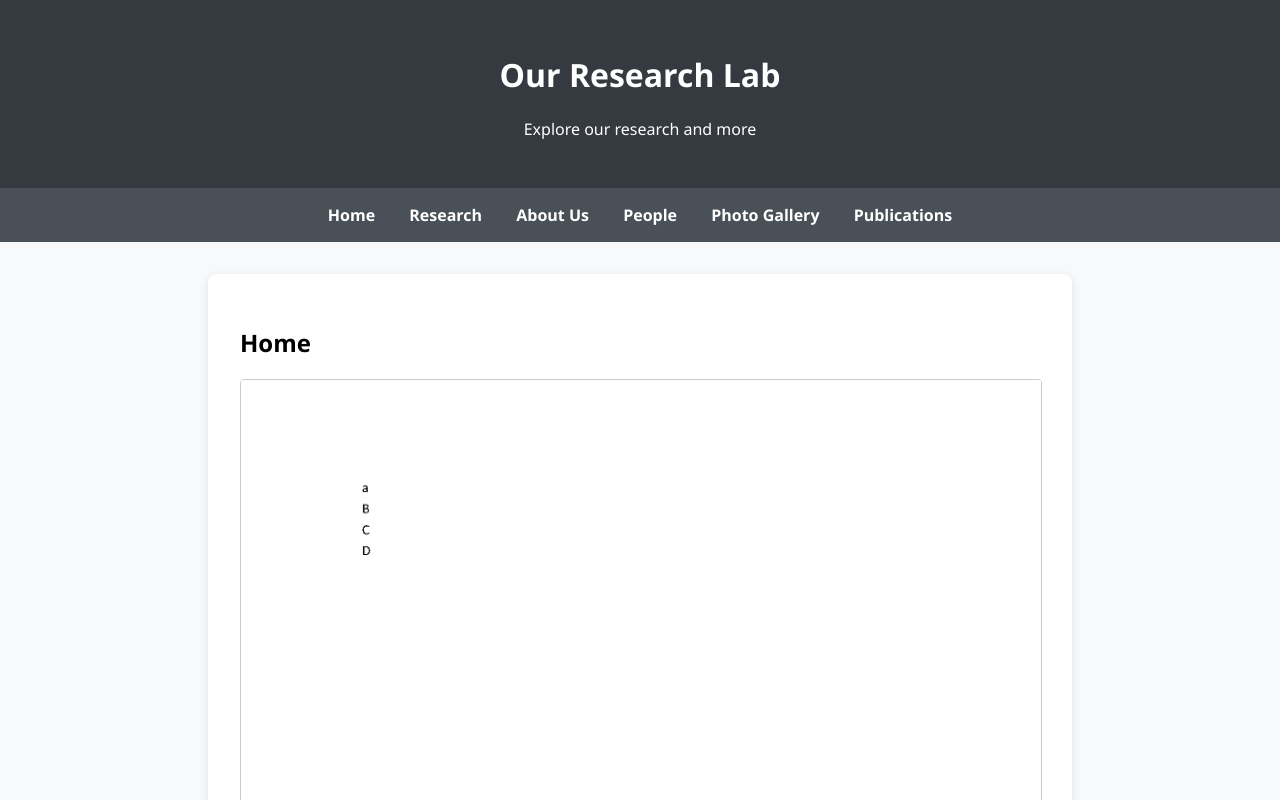
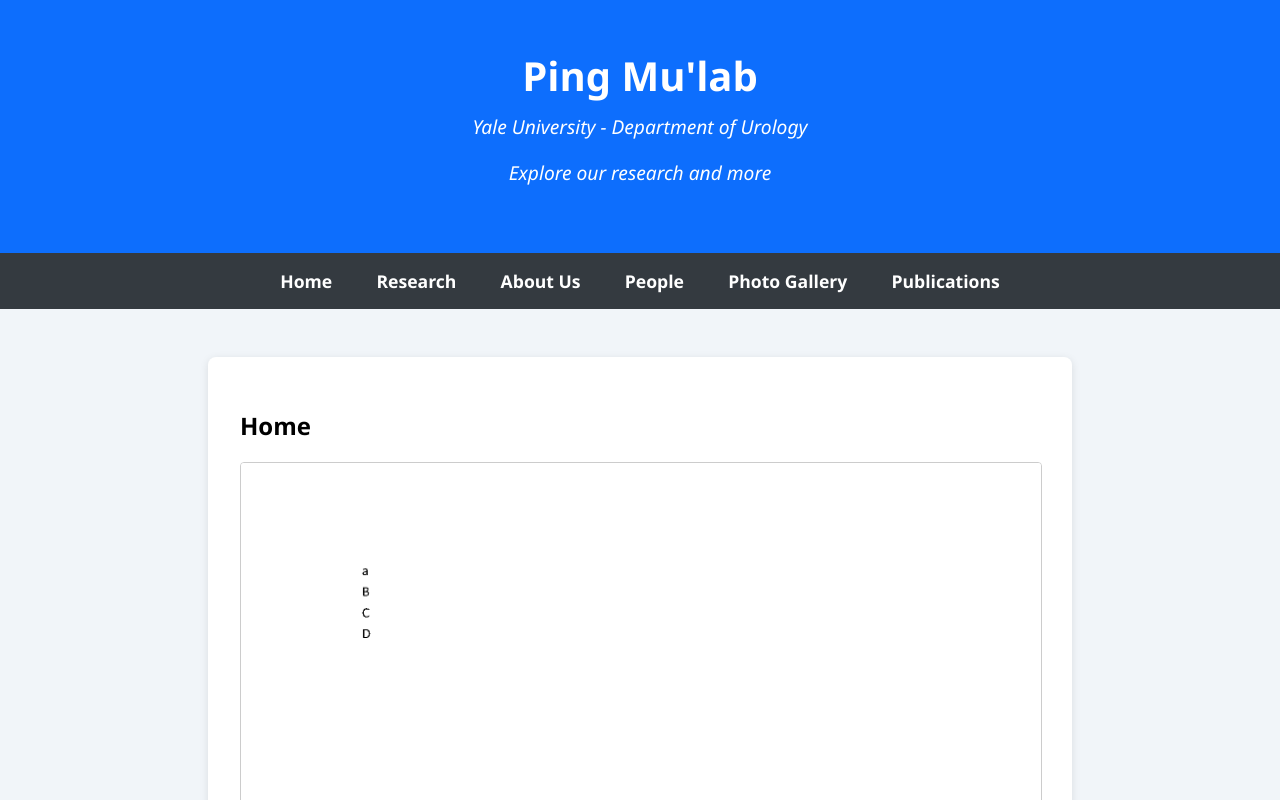
Before and after one commit to sorrymaker03/test2.github.io, a plain HTML site: page index.html in a window 1280 px wide. Shown: the top 800 px of the page. Drawn offline with Linux system fonts and the light colour scheme.

Commit message:
index.html

```diff
--- a/index.html
+++ b/index.html
@@ -2,43 +2,54 @@
 <html lang="en">
 <head>
   <meta charset="UTF-8">
-  <title>Our Research Lab</title>
+  <title>Ping Mu'lab - Yale University</title>
   <meta name="viewport" content="width=device-width, initial-scale=1.0">
   <style>
     body {
       font-family: "Segoe UI", sans-serif;
       margin: 0;
-      background: #f8f9fa;
+      background: #f1f5f9;
     }
     header {
-      background: #343a40;
+      background: #0d6efd;
       color: #fff;
-      padding: 2em;
+      padding: 3em 2em;
       text-align: center;
+      box-shadow: 0 4px 10px rgba(0,0,0,0.1);
+    }
+    header h1 {
+      font-size: 2.5em;
+      margin: 0;
+    }
+    header p {
+      font-size: 1.2em;
+      font-style: italic;
+      margin-top: 0.5em;
     }
     nav {
-      background: #495057;
+      background: #343a40;
       text-align: center;
       padding: 1em;
     }
     nav a {
       color: #fff;
-      margin: 0 15px;
+      margin: 0 20px;
       text-decoration: none;
       font-weight: bold;
-      cursor: pointer;
+      font-size: 1.1em;
     }
     nav a:hover {
       text-decoration: underline;
     }
     .container {
       max-width: 800px;
-      margin: 2em auto;
+      margin: 3em auto;
       background: #fff;
       padding: 2em;
       border-radius: 8px;
       box-shadow: 0 2px 8px rgba(0,0,0,0.1);
       display: none;
+      animation: fadeIn 1s ease-in-out;
     }
     .container.active {
       display: block;
@@ -55,12 +66,24 @@
       color: #6c757d;
       margin-top: 2em;
     }
+    footer p {
+      margin: 0;
+    }
+    @keyframes fadeIn {
+      from {
+        opacity: 0;
+      }
+      to {
+        opacity: 1;
+      }
+    }
   </style>
 </head>
 <body>
 
   <header>
-    <h1>Our Research Lab</h1>
+    <h1>Ping Mu'lab</h1>
+    <p>Yale University - Department of Urology</p>
     <p>Explore our research and more</p>
   </header>
 
@@ -104,7 +127,7 @@
   </div>
 
   <footer>
-    &copy; 2025 Our Research Lab
+    <p>&copy; 2025 Ping Mu'lab, Yale University, Department of Urology</p>
   </footer>
 
   <script>
```
